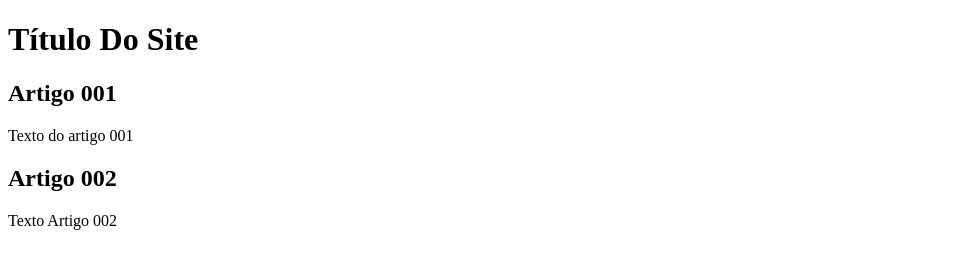
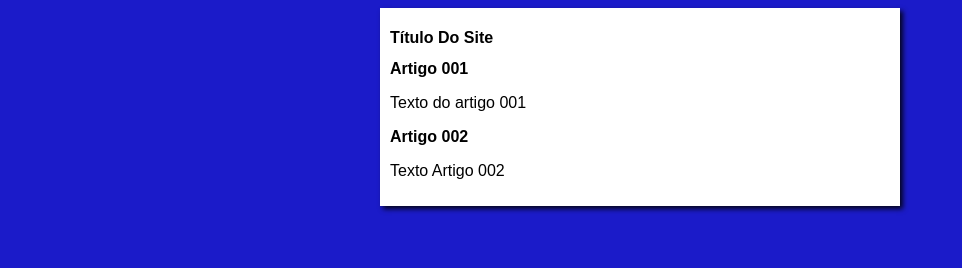
Before and after one commit to adrianoals/Projeto_Site, a plain HTML site: page index.html in a window 1280 px wide. Shown: the whole page, without its empty margins (0-962 px from the left). Drawn offline with Linux system fonts and the light colour scheme.

Commit message:
iniciei o design

```diff
--- /dev/null
+++ b/estilos/style.css
@@ -0,0 +1,18 @@
+*{
+    font-family: Arial, Helvetica, sans-serif;
+    font-size: 16px;
+}
+
+body {
+    background-color: rgb(27, 27, 201);
+
+}
+
+main {
+    background-color: white;
+    width: 500px;
+    margin: auto;
+    padding: 10px;
+    box-shadow: 3px 3px 5px rgba(0, 0, 0, 0.858);
+
+}
--- a/index.html
+++ b/index.html
@@ -5,6 +5,7 @@
     <meta http-equiv="X-UA-Compatible" content="IE=edge">
     <meta name="viewport" content="width=device-width, initial-scale=1.0">
     <title>Título do Site</title>
+    <link rel="stylesheet" href="estilos/style.css">
 </head>
 <body>
     <main>
```
